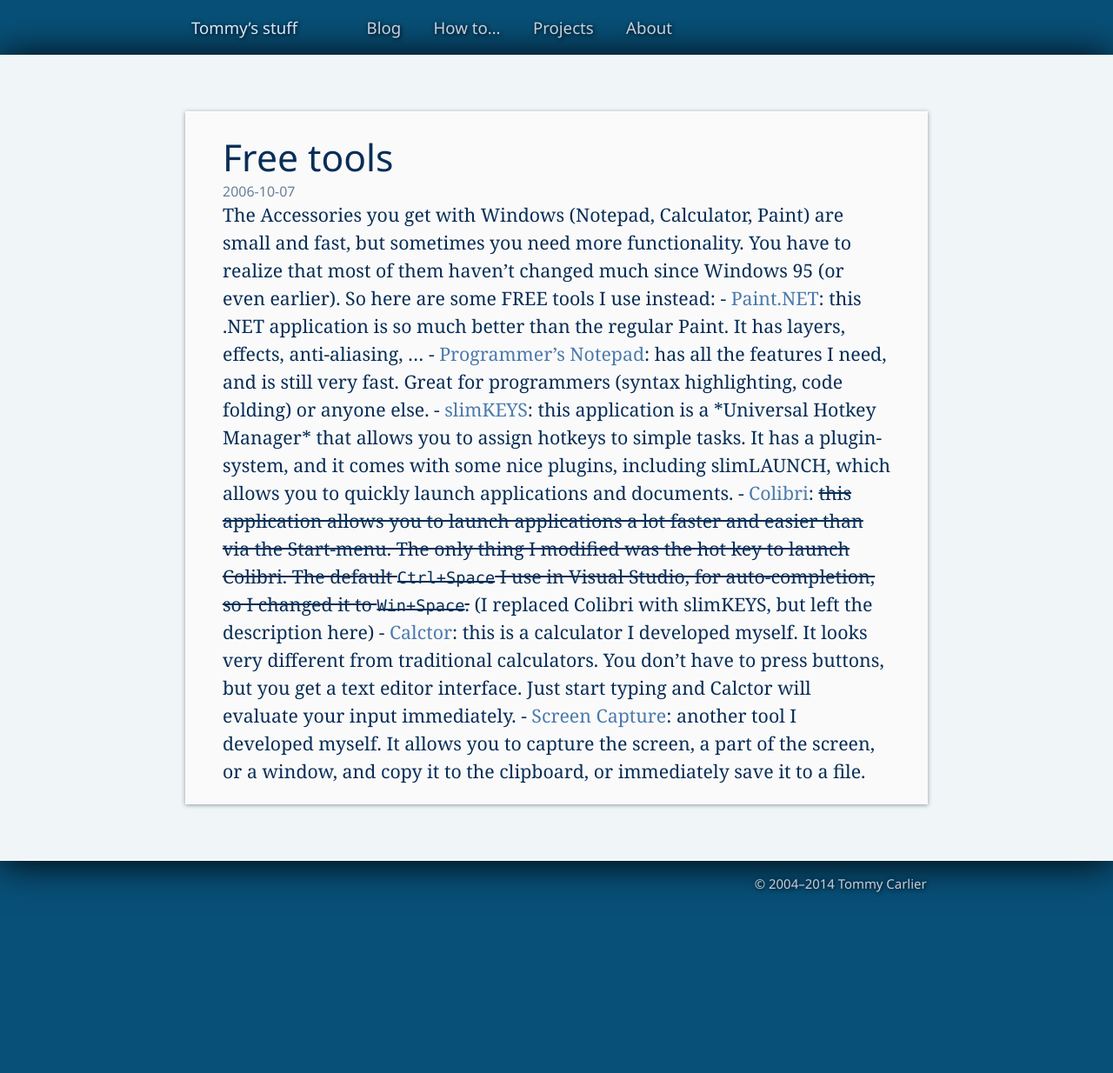
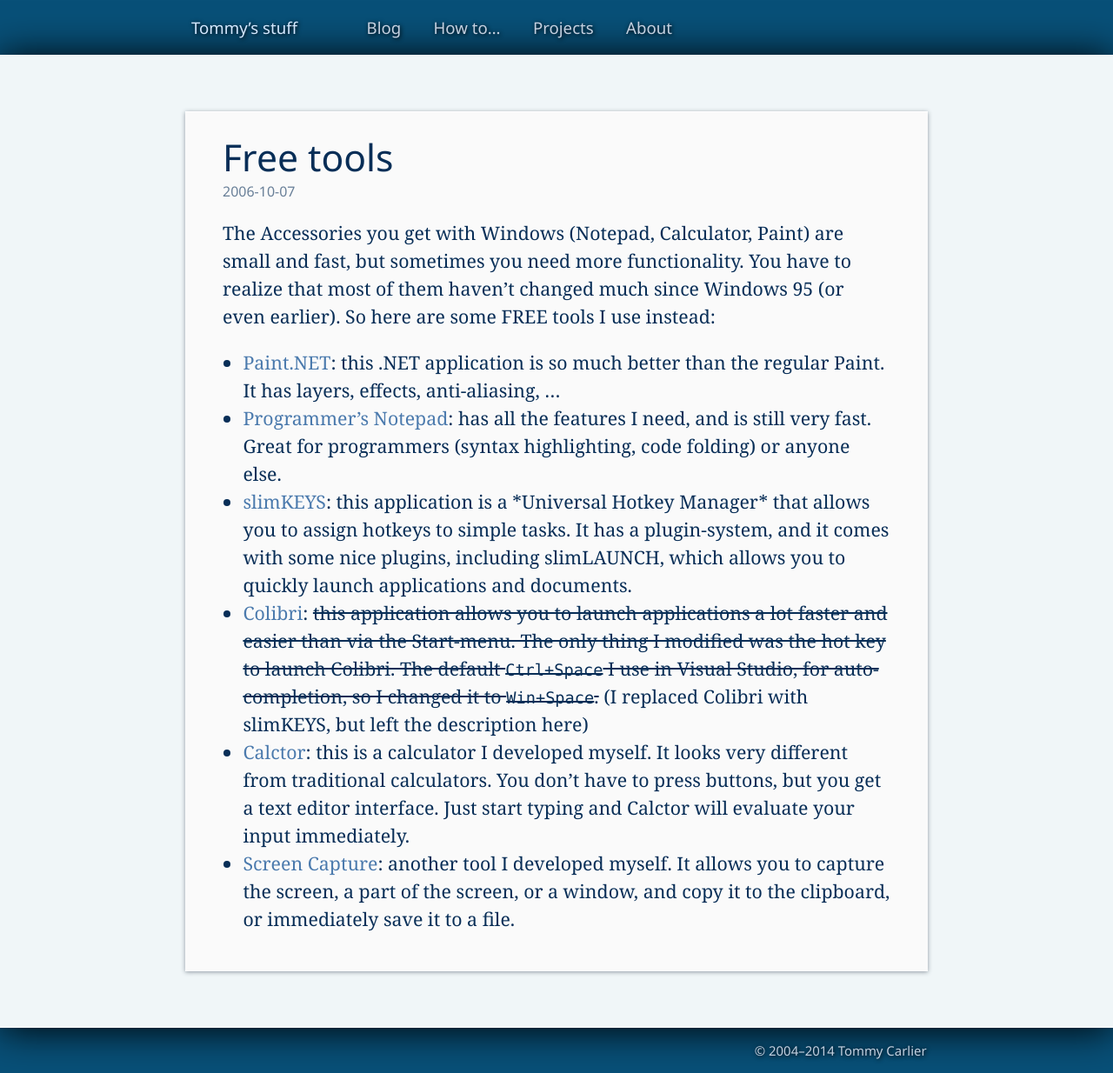
Before and after one commit to tommy-carlier/www.tcx.be, a Jekyll site: the page built from _posts/2006-10-07-free-tools.html, in a window 1280 px wide. Shown: the whole page at 87% size. Built offline with Jekyll 4.4.1, drawn with Linux system fonts in a browser that asks for light colours; before the commit the page ends 1042 px from its top, so only the background shows below that.

Commit message:
Bug fix (forgot to convert some Markdown to HTML)

```diff
--- a/_posts/2006-10-07-free-tools.html
+++ b/_posts/2006-10-07-free-tools.html
@@ -3,11 +3,13 @@
 title: "Free tools"
 ---
 
-The Accessories you get with Windows (Notepad, Calculator, Paint) are small and fast, but sometimes you need more functionality. You have to realize that most of them haven’t changed much since Windows 95 (or even earlier). So here are some FREE tools I use instead:
+<p>The Accessories you get with Windows (Notepad, Calculator, Paint) are small and fast, but sometimes you need more functionality. You have to realize that most of them haven’t changed much since Windows 95 (or even earlier). So here are some FREE tools I use instead:
 
-- <a href="http://www.getpaint.net/">Paint.NET</a>: this .NET application is so much better than the regular Paint. It has layers, effects, anti-aliasing, …
-- <a href="http://www.pnotepad.org/">Programmer’s Notepad</a>: has all the features I need, and is still very fast. Great for programmers (syntax highlighting, code folding) or anyone else.
-- <a href="http://slimcode.com/slimKEYS/">slimKEYS</a>: this application is a *Universal Hotkey Manager* that allows you to assign hotkeys to simple tasks. It has a plugin-system, and it comes with some nice plugins, including slimLAUNCH, which allows you to quickly launch applications and documents.
-- <a href="http://colibri.leetspeak.org/">Colibri</a>: <s>this application allows you to launch applications a lot faster and easier than via the Start-menu. The only thing I modified was the hot key to launch Colibri. The default <code>Ctrl+Space</code> I use in Visual Studio, for auto-completion, so I changed it to <code>Win+Space</code>.</s> (I replaced Colibri with slimKEYS, but left the description here)
-- <a href="{{site.url}}/projects/calctor/">Calctor</a>: this is a calculator I developed myself. It looks very different from traditional calculators. You don’t have to press buttons, but you get a text editor interface. Just start typing and Calctor will evaluate your input immediately.
-- <a href="{{site.url}}/projects/screen-capture/">Screen Capture</a>: another tool I developed myself. It allows you to capture the screen, a part of the screen, or a window, and copy it to the clipboard, or immediately save it to a file.
+<ul>
+<li><a href="http://www.getpaint.net/">Paint.NET</a>: this .NET application is so much better than the regular Paint. It has layers, effects, anti-aliasing, …
+<li><a href="http://www.pnotepad.org/">Programmer’s Notepad</a>: has all the features I need, and is still very fast. Great for programmers (syntax highlighting, code folding) or anyone else.
+<li><a href="http://slimcode.com/slimKEYS/">slimKEYS</a>: this application is a *Universal Hotkey Manager* that allows you to assign hotkeys to simple tasks. It has a plugin-system, and it comes with some nice plugins, including slimLAUNCH, which allows you to quickly launch applications and documents.
+<li><a href="http://colibri.leetspeak.org/">Colibri</a>: <s>this application allows you to launch applications a lot faster and easier than via the Start-menu. The only thing I modified was the hot key to launch Colibri. The default <code>Ctrl+Space</code> I use in Visual Studio, for auto-completion, so I changed it to <code>Win+Space</code>.</s> (I replaced Colibri with slimKEYS, but left the description here)
+<li><a href="{{site.url}}/projects/calctor/">Calctor</a>: this is a calculator I developed myself. It looks very different from traditional calculators. You don’t have to press buttons, but you get a text editor interface. Just start typing and Calctor will evaluate your input immediately.
+<li><a href="{{site.url}}/projects/screen-capture/">Screen Capture</a>: another tool I developed myself. It allows you to capture the screen, a part of the screen, or a window, and copy it to the clipboard, or immediately save it to a file.
+</ul>
```
